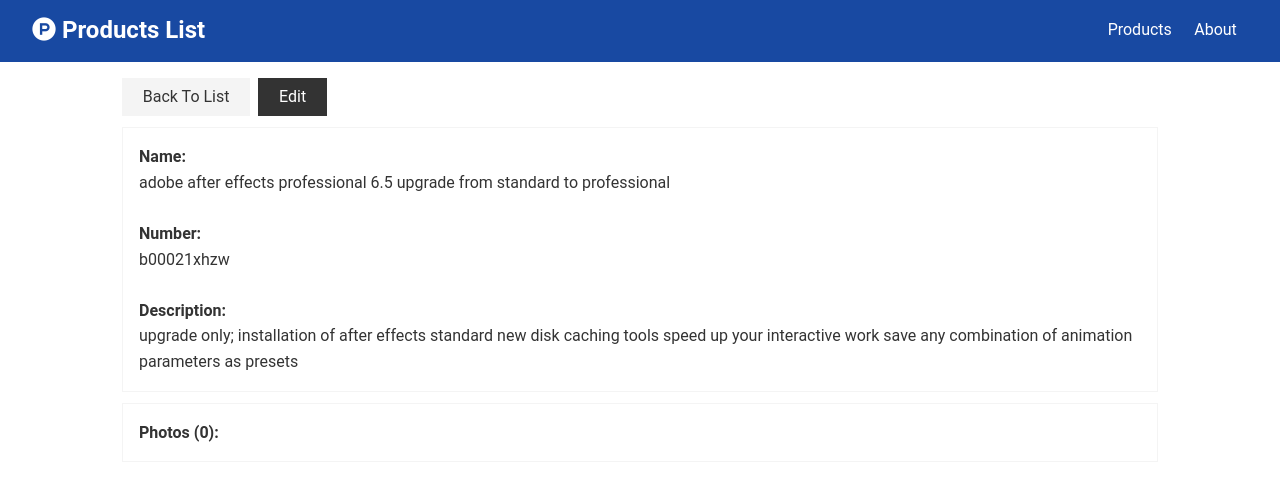
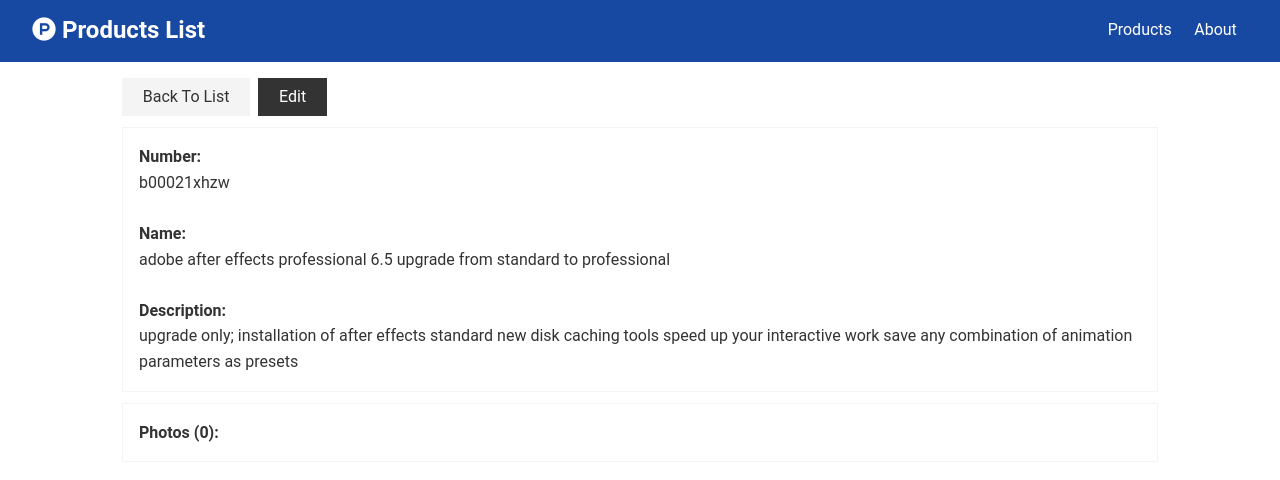
Before and after one commit to Decomplosed/products_list, a React (Create React App) app: page /product/b00021xhzw in a window 1280 px wide. Shown: the top 480 px of the page. Built offline with nearby package versions, Linux system fonts and the light colour scheme; data requests are answered from the project's data file.

Commit message:
changed the order of the single product data

```diff
--- a/src/components/products/ProductDetails.js
+++ b/src/components/products/ProductDetails.js
@@ -22,11 +22,11 @@
       <Link to={`/product/${product.number}/edit`} className='btn btn-dark'>Edit</Link>
       <div className='card'>
         <div>
+          <strong>Number:</strong>
+          <p>{product.number}</p>
+          <br />
           <strong>Name:</strong>
           <p>{product.name}</p>
-          <br />
-          <strong>Number:</strong>
-          <p>{product.number}</p>
           <br />
           <strong>Description:</strong>
           <p>{product.description}</p>
```
